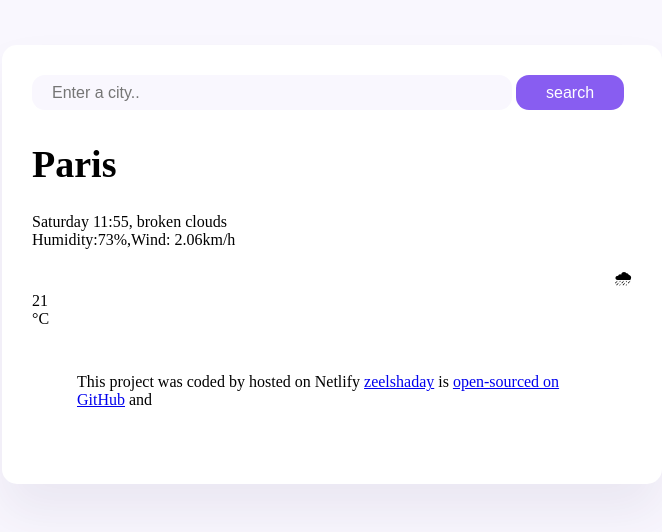
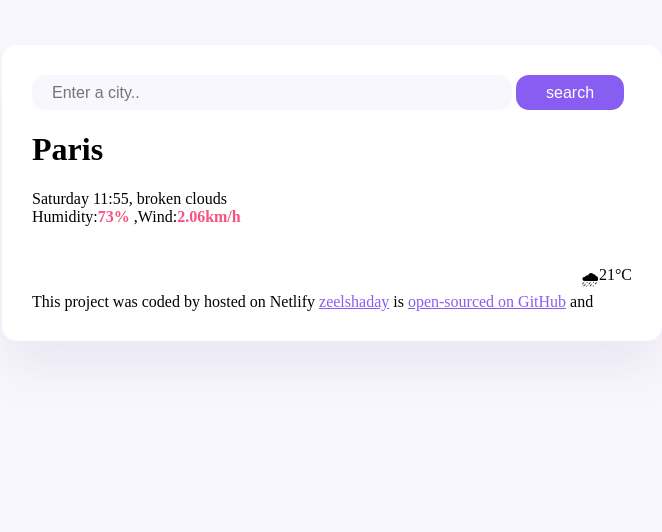
Before and after one commit to yelshaday646/weather-app, a plain HTML site: page index.html in a window 1280 px wide. Shown: the whole page, without its empty margins (308-970 px from the left). Drawn offline with Linux system fonts and the light colour scheme.

Commit message:
a little change

```diff
--- a/index.html
+++ b/index.html
@@ -25,12 +25,14 @@
           <h1 class="city">Paris</h1>
           <p class="information">
             Saturday 11:55, broken clouds <br />
-            Humidity:73%,Wind: 2.06km/h
+            Humidity:<strong>73%</strong> ,Wind:<strong>2.06km/h</strong>
           </p>
         </div>
-        <div class="temp-data">🌧</div>
-        <div class="value">21</div>
-        <div class="metric">°C</div>
+        <section class="weather-info">
+          <div class="temp-data">🌧</div>
+          <div class="value">21</div>
+          <div class="metric">°C</div>
+        </section>
       </main>
       <footer class="bottom">
         This project was coded by hosted on Netlify
--- a/styles.css
+++ b/styles.css
@@ -28,30 +28,17 @@ body {
   padding: 8px 30px;
   border-radius: 13px;
 }
-
-data {
+.weather-info {
   display: flex;
+  justify-content: flex-end;
+  margin-top: 40px;
 }
-.city {
+strong {
+  color: #f65282;
+}
+a {
+  color: #885df1;
+}
+div {
   display: block;
-  font-size: 38px;
-  line-height: 48px;
 }
-.information {
-}
-.temp-data {
-  display: flex;
-  justify-content: right;
-}
-main {
-  margin: 30px 0;
-}
-.bottom {
-  margin: 45px;
-}
-.value {
-  display: flex;
-}
-.metric {
-  display: flex;
-}
```
